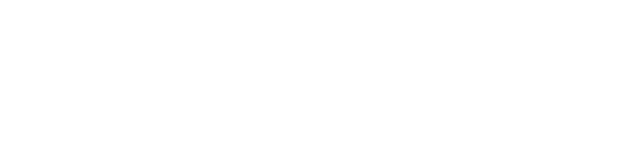
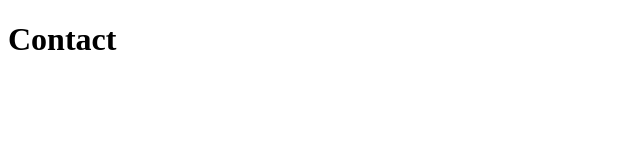
Before and after one commit to h-ryusei-sys25/conflict-test, a plain HTML site: page form.html in a window 1280 px wide. Shown: the whole page, without its empty margins (0-640 px from the left). Drawn offline with Linux system fonts and the light colour scheme.

Commit message:
index.htmlの編集、form.htmlの追記
index.htmlのタイトルを変更、form.htmlにh1タグで文を追記しました

```diff
--- a/form.html
+++ b/form.html
@@ -5,6 +5,7 @@
     <meta name="viewport" content="width=device-width, initial-scale=1.0">
 
     <title>フォームサンプル</title>
+    <h1>Contact</h1>
 
 </head>
 <body>
```
Also changed, not shown: index.html (+1 -1 lines).
